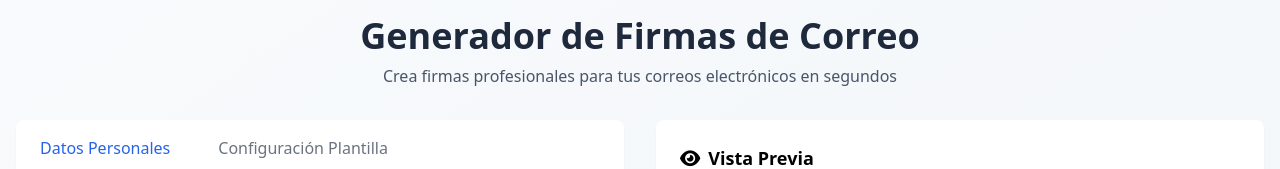
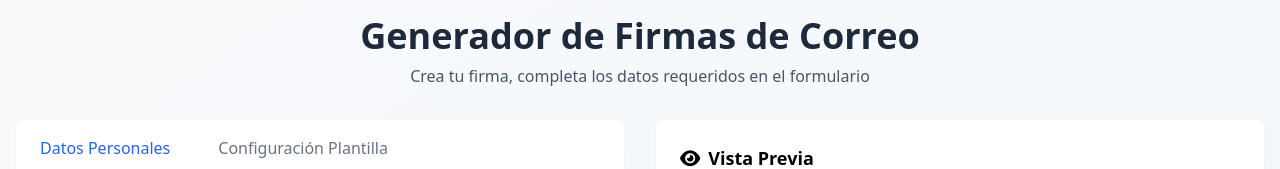
Before and after one commit to danielrobinsongutierrez/firma, a plain HTML site: page index.html in a window 1280 px wide. Shown: the top 169 px of the page. Drawn offline with nearby package versions, Linux system fonts and the light colour scheme.

Commit message:
Update index.html

```diff
--- a/index.html
+++ b/index.html
@@ -97,7 +97,7 @@
                 Generador de Firmas de Correo
             </h1>
             <p class="text-slate-600">
-                Crea firmas profesionales para tus correos electrónicos en segundos
+                Crea tu firma, completa los datos requeridos en el formulario
             </p>
         </div>
 
```
